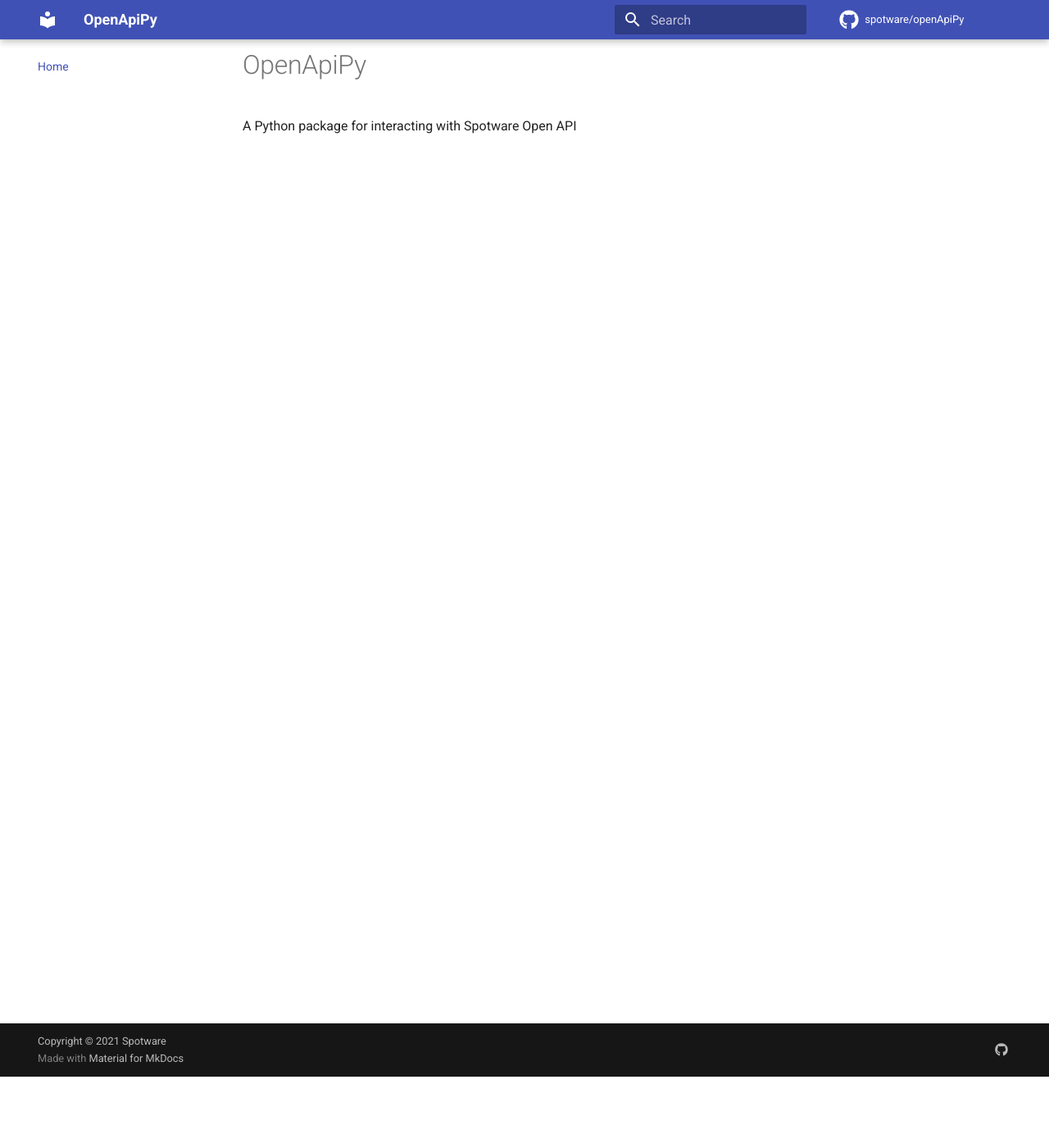
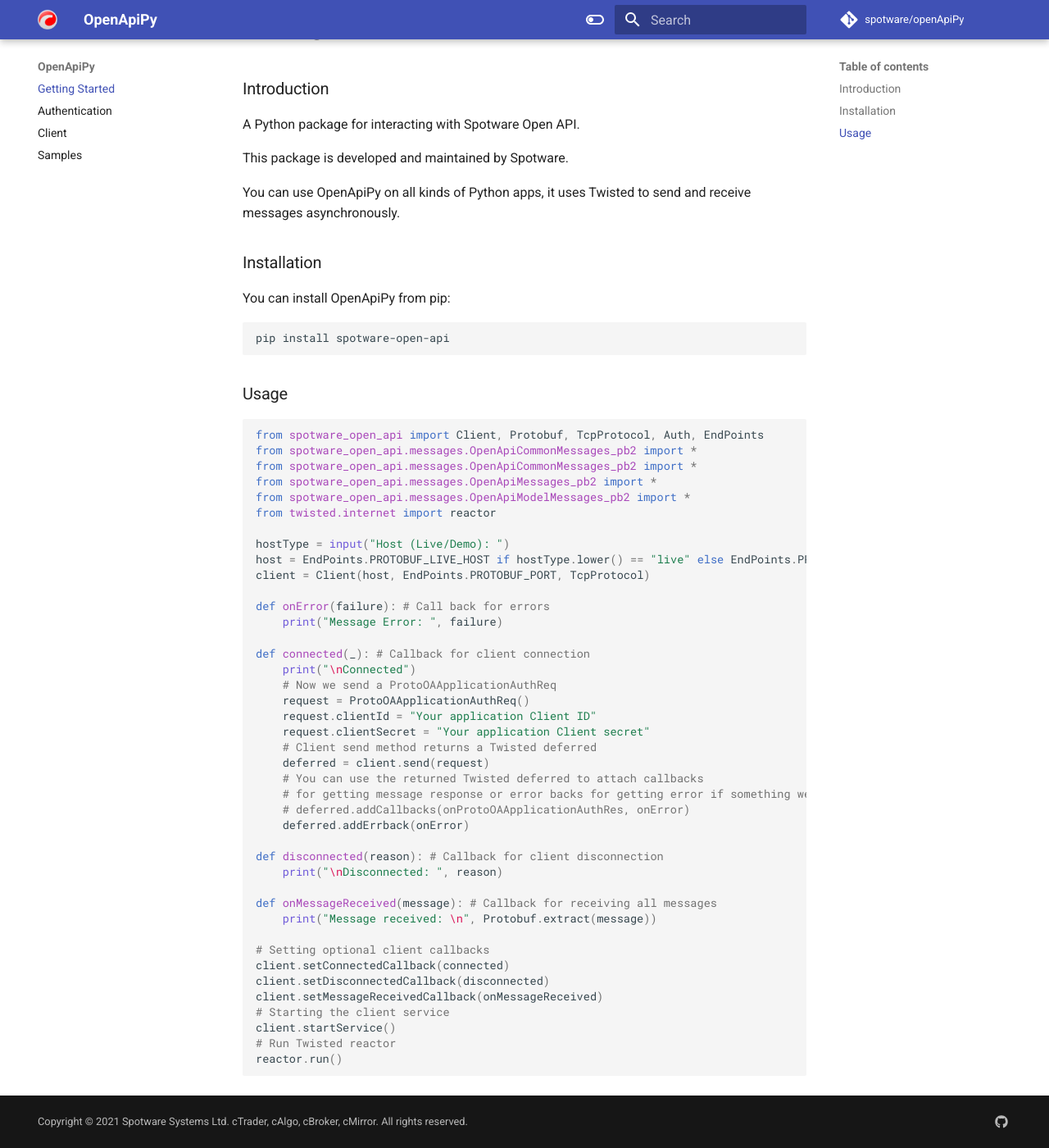
Before and after one commit to spotware/OpenApiPy, an MkDocs documentation site: the page built from docs/index.md, in a window 1280 px wide and 1400 px high, scrolled down 87 px. Shown: the whole window at 82% size. Built offline with MkDocs 1.6.1 and Material for MkDocs 9.7.7, drawn with Linux system fonts in a browser that asks for light colours; comment, search, counter and statistics services are not loaded.

Commit message:
Added documentation files

````diff
--- a/docs/index.md
+++ b/docs/index.md
@@ -1,3 +1,63 @@
-# OpenApiPy
+### Introduction
 
-A Python package for interacting with Spotware Open API
+A Python package for interacting with Spotware Open API.
+
+This package is developed and maintained by Spotware.
+
+You can use OpenApiPy on all kinds of Python apps, it uses Twisted to send and receive messages asynchronously.
+
+### Installation
+
+You can install OpenApiPy from pip:
+
+```
+pip install spotware-open-api
+```
+
+### Usage
+
+```python
+
+from spotware_open_api import Client, Protobuf, TcpProtocol, Auth, EndPoints
+from spotware_open_api.messages.OpenApiCommonMessages_pb2 import *
+from spotware_open_api.messages.OpenApiCommonMessages_pb2 import *
+from spotware_open_api.messages.OpenApiMessages_pb2 import *
+from spotware_open_api.messages.OpenApiModelMessages_pb2 import *
+from twisted.internet import reactor
+
+hostType = input("Host (Live/Demo): ")
+host = EndPoints.PROTOBUF_LIVE_HOST if hostType.lower() == "live" else EndPoints.PROTOBUF_DEMO_HOST
+client = Client(host, EndPoints.PROTOBUF_PORT, TcpProtocol)
+
+def onError(failure): # Call back for errors
+    print("Message Error: ", failure)
+
+def connected(_): # Callback for client connection
+    print("\nConnected")
+    # Now we send a ProtoOAApplicationAuthReq
+    request = ProtoOAApplicationAuthReq()
+    request.clientId = "Your application Client ID"
+    request.clientSecret = "Your application Client secret"
+    # Client send method returns a Twisted deferred
+    deferred = client.send(request)
+    # You can use the returned Twisted deferred to attach callbacks
+    # for getting message response or error backs for getting error if something went wrong
+    # deferred.addCallbacks(onProtoOAApplicationAuthRes, onError)
+    deferred.addErrback(onError)
+
+def disconnected(reason): # Callback for client disconnection
+    print("\nDisconnected: ", reason)
+
+def onMessageReceived(message): # Callback for receiving all messages
+    print("Message received: \n", Protobuf.extract(message))
+
+# Setting optional client callbacks
+client.setConnectedCallback(connected)
+client.setDisconnectedCallback(disconnected)
+client.setMessageReceivedCallback(onMessageReceived)
+# Starting the client service
+client.startService()
+# Run Twisted reactor
+reactor.run()
+
+```
--- a/mkdocs.yml
+++ b/mkdocs.yml
@@ -2,33 +2,103 @@
 # Project Information
 site_name: OpenApiPy
 site_author: Spotware
-site_description: A Python package for interacting with Spotware Open API
+site_url: https://openapinet.readthedocs.io/en/latest/
+site_description: Spotware OpenApiPy Python package documentation
 
 # Repository information
 repo_name: spotware/openApiPy
 repo_url: https://github.com/spotware/openApiPy
-edit_uri: ""
+edit_uri: "https://github.com/spotware/openApiPy/tree/master/docs"
 
 # Copyright
-copyright: Copyright &copy; 2021 Spotware
+copyright: Copyright &copy; 2021 Spotware Systems Ltd. cTrader, cAlgo, cBroker, cMirror. All rights reserved.
 
 # Configuration
 theme:
-  name: material
-  icon:
-    repo: fontawesome/brands/github
-  features:
-    - navigation.instant
-    - navigation.tabs
-  language: en
+    name: material
+    favicon: img/favicon.ico
+    logo: img/logo.png
+    include_search_page: false
+    search_index_only: true
+    language: en
+    features:
+        - navigation.instant
+        - navigation.top
+        - navigation.tracking
+    palette:
+    - scheme: default
+      primary: indigo
+      accent: indigo
+      toggle:
+        icon: material/toggle-switch-off-outline
+        name: Switch to dark mode
+    - scheme: slate
+      primary: red
+      accent: red
+      toggle:
+        icon: material/toggle-switch
+        name: Switch to light mode
+    font:
+        text: Roboto
+        code: Roboto Mono
+    static_templates:
+    - 404.html
 
 # Footer
 extra:
+  generator: false
   social:
     - icon: fontawesome/brands/github
       link: https://github.com/spotware
       name: Spotware on GitHub
 
+plugins:
+  - search
+  - minify:
+      minify_html: true
+
+markdown_extensions:
+  - admonition
+  - abbr
+  - attr_list
+  - def_list
+  - footnotes
+  - meta
+  - md_in_html
+  - toc:
+      permalink: true
+  - pymdownx.arithmatex:
+      generic: true
+  - pymdownx.betterem:
+      smart_enable: all
+  - pymdownx.caret
+  - pymdownx.critic
+  - pymdownx.details
+  - pymdownx.emoji:
+      emoji_index: !!python/name:materialx.emoji.twemoji
+      emoji_generator: !!python/name:materialx.emoji.to_svg
+  - pymdownx.highlight
+  - pymdownx.inlinehilite
+  - pymdownx.keys
+  - pymdownx.magiclink:
+      repo_url_shorthand: true
+      user: squidfunk
+      repo: mkdocs-material
+  - pymdownx.mark
+  - pymdownx.smartsymbols
+  - pymdownx.superfences:
+      custom_fences:
+        - name: mermaid
+          class: mermaid
+          format: !!python/name:pymdownx.superfences.fence_code_format
+  - pymdownx.tabbed
+  - pymdownx.tasklist:
+      custom_checkbox: true
+  - pymdownx.tilde
+
 # Page tree
 nav:
-  - Home: index.md
+    - Getting Started: index.md
+    - Authentication: 'authentication.md'
+    - Client: 'client.md'
+    - Samples: "https://github.com/spotware/OpenApiPy/tree/main/samples"
````
Also changed, not shown: README.md (+3 -0 lines), docs/authentication.md (added, +70 -0 lines), docs/client.md (added, +80 -0 lines), docs/img/favicon.ico (added), docs/img/logo.png (added), 1 other file.
